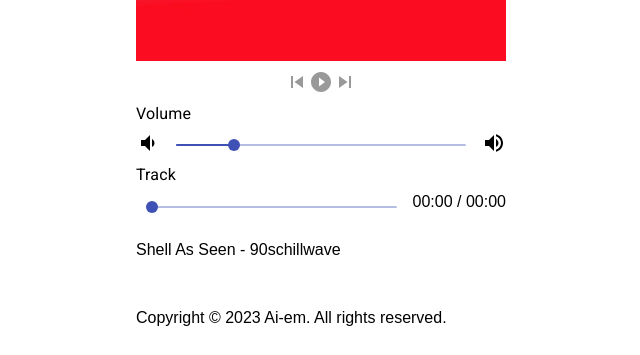
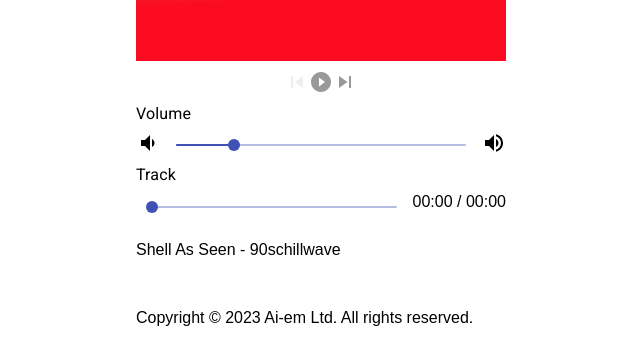
Before and after one commit to mikejw/bitcoinmusic, a React app: page / in a window 1280 px wide. Shown: the part 463-818 px from the top of the page, without its empty margins (319-959 px from the left). Built offline with nearby package versions, Linux system fonts and the light colour scheme; no server answers.

Commit message:
small fixes

```diff
--- a/nwb.config.js
+++ b/nwb.config.js
@@ -1,3 +1,6 @@
 module.exports = {
-  type: 'react-app'
+  type: 'react-app',
+  devServer: {
+    allowedHosts: ['localhost', '.ngrok.app']
+  }
 }
--- a/src/App.js
+++ b/src/App.js
@@ -225,7 +225,7 @@ export default function() {
         <div style={{ textAlign: 'center', fontSize: '2rem' }}>
           <SkipPrevious
             onClick={ handleSkipPrevious }
-            style={{ color: '#999', cursor: 'pointer'}}
+            style={ hasTrackPrev? { color: '#999', cursor: 'pointer'}: { color: '#eee', cursor: 'default' } }
           />
           {!playing &&
           <PlayCircleFilled onClick={ play } style={{ color: '#999', cursor: 'pointer'}} />
@@ -278,7 +278,7 @@ export default function() {
           <p>Track index: { trackPlaying }</p>
           */}
           <p>&nbsp;</p>
-          <p>Copyright © 2023 Ai-em. All rights reserved.</p>
+          <p>Copyright © 2023 Ai-em Ltd. All rights reserved.</p>
         </div>
       </div>
     </Container>
```
